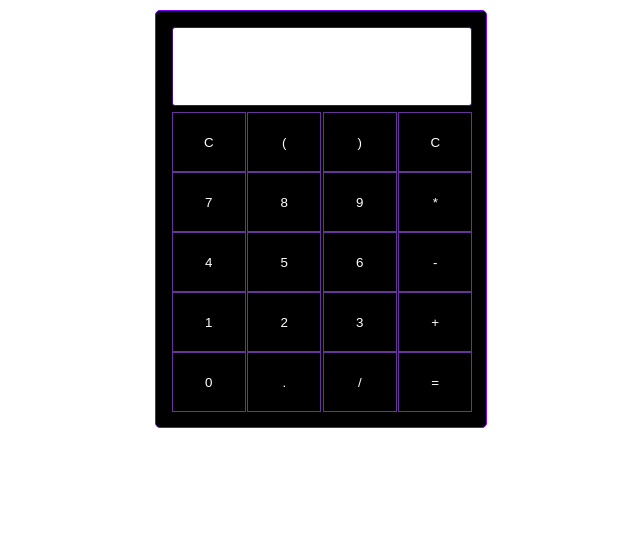
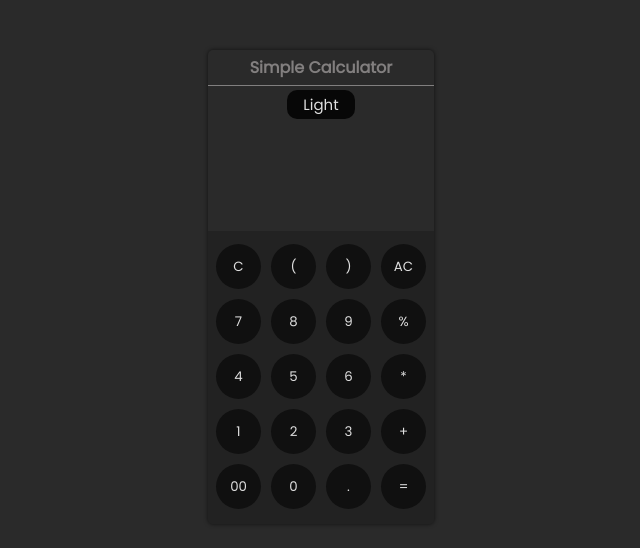
Before and after one commit to fokhrul2029/Calculator, a plain HTML site: page index.html in a window 1280 px wide. Shown: the whole page, without its empty margins (319-959 px from the left). Drawn offline with Linux system fonts and the light colour scheme.

Commit message:
first commit

```diff
--- a/index.html
+++ b/index.html
@@ -1,48 +1,56 @@
 <!DOCTYPE html>
 <html lang="en">
   <head>
-    <meta charset="UTF-8">
-    <meta http-equiv="X-UA-Compatible" content="IE=edge">
-    <meta name="viewport" content="width=device-width, initial-scale=1.0">
+    <meta charset="UTF-8" />
+    <meta http-equiv="X-UA-Compatible" content="IE=edge" />
+    <meta name="viewport" content="width=device-width, initial-scale=1.0" />
     <title>Calculator</title>
-    <link rel="stylesheet" href="style.css">
+    <link rel="stylesheet" href="style.css" />
   </head>
   <body>
-
     <table>
+      <thead>
+        <tr>
+          <th colspan="4">
+            <span class="title">Simple Calculator</span>
+            <span class="mode">Light</span>
+            <div class="result">
+              <span class="display"></span>
+            </div>
+          </th>
+        </tr>
+      </thead>
       <tbody>
         <tr>
-                <td colspan="4"><input id="result" type="text"></td>
+          <td><button class="delete" value="C">C</button></td>
+          <td><button onclick="calcolate('(')" value="(">(</button></td>
+          <td><button onclick="calcolate(')')" value=")">)</button></td>
+          <td><button class="delete" value="AC">AC</button></td>
+        </tr>
+
+        <tr>
+          <td><button onclick="calcolate(7)" value="7">7</button></td>
+          <td><button onclick="calcolate(8)" value="8">8</button></td>
+          <td><button onclick="calcolate(9)" value="9">9</button></td>
+          <td><button onclick="calcolate('%')" value="%">%</button></td>
         </tr>
         <tr>
-                <td><input type="button" value="C" onclick="deleteData()"></td>
-                <td><input type="button" value="(" onclick="calculator('(')"></td>
-                <td><input type="button" value=")" onclick="calculator(')')"></td>
-                <td><input type="button" value="C" onclick="deleteData()"></td>
+          <td><button onclick="calcolate(4)" value="4">4</button></td>
+          <td><button onclick="calcolate(5)" value="5">5</button></td>
+          <td><button onclick="calcolate(6)" value="6">6</button></td>
+          <td><button onclick="calcolate('*')" value="*">*</button></td>
         </tr>
         <tr>
-                <td><input type="button" value="7" onclick="calculator('7')"></td>
-                <td><input type="button" value="8" onclick="calculator('8')"></td>
-                <td><input type="button" value="9" onclick="calculator('9')"></td>
-                <td><input type="button" value="*" onclick="calculator('*')"></td>
+          <td><button onclick="calcolate(1)" value="1">1</button></td>
+          <td><button onclick="calcolate(2)" value="2">2</button></td>
+          <td><button onclick="calcolate(3)" value="3">3</button></td>
+          <td><button onclick="calcolate('+')" value="+">+</button></td>
         </tr>
         <tr>
-                <td><input type="button" value="4" onclick="calculator('4')"></td>
-                <td><input type="button" value="5" onclick="calculator('5')"></td>
-                <td><input type="button" value="6" onclick="calculator('6')"></td>
-                <td><input type="button" value="-" onclick="calculator('-')"></td>
-            </tr>
-            <tr>
-                <td><input type="button" value="1" onclick="calculator('1')"></td>
-                <td><input type="button" value="2" onclick="calculator('2')"></td>
-                <td><input type="button" value="3" onclick="calculator('3')"></td>
-                <td><input type="button" value="+" onclick="calculator('+')"></td>
-            </tr>
-            <tr>
-                <td><input type="button" value="0" onclick="calculator('0')"></td>
-                <td><input type="button" value="." onclick="calculator('.')"></td>
-                <td><input type="button" value="/" onclick="calculator('/')"></td>
-                <td><input type="button" value="=" onclick="Result()"></td>
+          <td><button onclick="calcolate('00')" value="00">00</button></td>
+          <td><button onclick="calcolate(0)" value="0">0</button></td>
+          <td><button onclick="calcolate('.')" value=".">.</button></td>
+          <td><button class="answer" value="=">=</button></td>
         </tr>
       </tbody>
     </table>
--- a/script.js
+++ b/script.js
@@ -1,11 +1,36 @@
-function deleteData(){
-    document.getElementById("result").value = "" ;
+// Dark and Light mode functionalities
+// Element Selector
+const mode = document.querySelector(".mode");
+mode.addEventListener("click", () => {
+  const table = document.querySelector("table");
+  const tbody = document.querySelector("tbody");
+  const title = document.querySelector(".title");
+  const currentMode = "Light";
+  if (mode.textContent === currentMode) {
+    mode.textContent = "Dark";
+    title.style.color = "var(--dark)";
+    table.style.background = "var(--white)";
+    tbody.style.background = "var(--light)";
+  } else {
+    mode.textContent = currentMode;
+    title.style.color = "";
+    table.style.background = "";
+    tbody.style.background = "";
+  }
+});
+// Calculator Functionality
+const deleteData = document.querySelector(".delete");
+const display = document.querySelector(".display");
+const results = document.querySelector(".answer");
+
+function calcolate(value) {
+  display.innerText += value;
 }
-function calculator(newData){
-    document.getElementById("result").value += newData ;
-}
-function Result(){
-    let i = document.getElementById("result").value ;
-    i = eval(i) ;
-    document.getElementById("result").value = i ;
-}
+deleteData.onclick = () => {
+  display.innerText = "";
+};
+results.onclick = () => {
+  let result = display.innerText;
+  result = eval(result);
+  display.innerText = result;
+};
--- a/style.css
+++ b/style.css
@@ -1,37 +1,76 @@
-*{
-    margin: 0;
-    padding: 0;
+@import url("https://fonts.googleapis.com/css2?family=Poppins:wght@300;400&display=swap");
+* {
+  margin: 0;
+  padding: 0;
+  box-sizing: border-box;
+  font-family: "Poppins", sans-serif;
 }
-table{
-    border-collapse: collapse;
-    margin: auto;
-    margin-top: 10px;
+:root {
+  --white: rgba(255, 255, 255, 0.87);
+  --dark: rgba(0, 0, 0, 0.836);
+  --light: rgba(170, 166, 166, 0.685);
+}
+body {
+  scroll-behavior: smooth;
+  background-color: var(--dark);
+  color: var(--white);
+  font-family: "Poppins", sans-serif;
+}
+table {
+  border-collapse: collapse;
+  margin: auto;
+  margin-top: 50px;
+  box-shadow: 0 0 4px rgba(0, 0, 0, 0.63);
+  border-radius: 5px;
+  overflow: hidden;
+}
+.title {
+  border-bottom: 1px solid var(--light);
+  display: block;
+  padding: 5px 0;
+  color: var(--light);
+}
+.mode {
+  color: var(--white);
+  border: 1px solid transparent;
+  background-color: var(--dark);
+  padding: 2px 15px;
+  border-radius: 10px;
+  margin-top: 4px;
+  margin-bottom: 12px;
+  display: inline-block;
+  cursor: pointer;
+  font-size: 15px;
+  font-weight: 500;
+}
+.result {
+  position: relative;
+  text-align: right;
+  display: block;
+  height: 100px;
+  overflow: hidden;
+}
+.result span {
+  position: absolute;
+  bottom: 6px;
+  right: 10px;
+  font-size: 21px;
 }
 tbody {
-    display: inline-block;
-    padding: 16px 12.5px 15px 16px;
-    background: black;
-    border: 1px solid rgb(127 0 255);
-    border-radius: 5px;
+  background: rgb(0 0 0 / 18%);
+  padding: 8px 3px 10px 3px;
+  display: block;
 }
-input[type="button"] {
-    width: 74px;
-    height: 60px;
-    background: black;
-    border: 1px solid rebeccapurple;
-    color: white;
+button {
+  text-align: center;
+  box-shadow: 0 0 3px #ff000000;
+  border-radius: 100px;
+  width: 45px;
+  height: 45px;
+  margin: 5px;
+  border: none;
+  outline: none;
+  cursor: pointer;
+  background-color: rgba(0, 0, 0, 0.541);
+  color: var(--white);
 }
-
-input[type="text"] {
-    width: 97.5%;
-    height: 77px;
-    text-align: right;
-    margin-bottom: 6px;
-    border: 1px solid rgb(71 18 124);
-    border-radius: 3px;
-    padding-right: 4px;
-font-size: 23px;}
-input:active{
-    color: rgb(0, 0, 0) ;
-    background: rgb(0, 255, 242)  ;
-}
```
Lines whose indentation alone changed are shown as unchanged.
